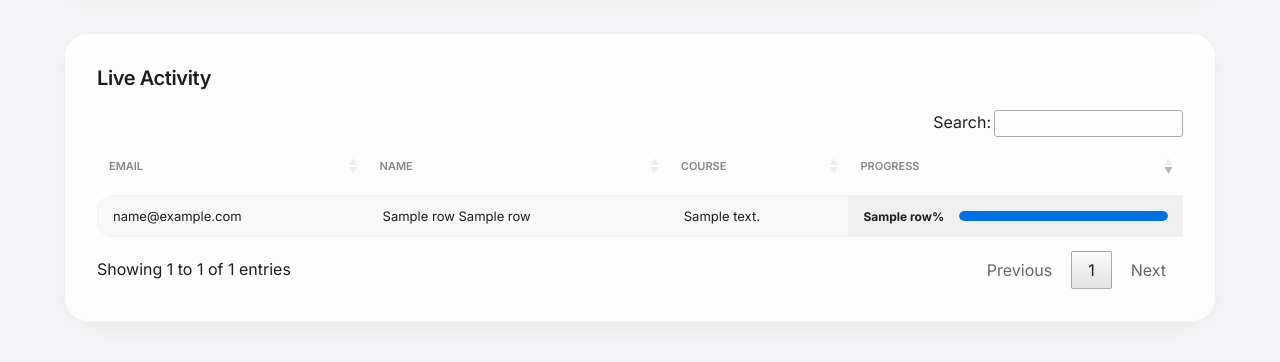
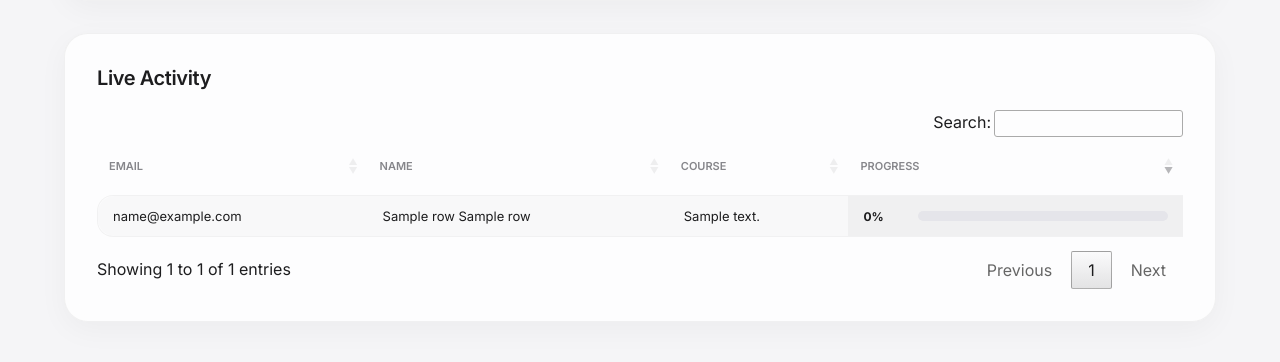
Before and after one commit to porpor075/STEM2, a Flask app: template templates/summary.html in a window 1280 px wide. Shown: the part 1782-2144 px from the top of the page. Run offline with Flask 3, Linux system fonts and the light colour scheme; the template is opened without the code that fills it: most values are stand-ins (such as "Sample title", 1, 10 or a date in 2020); some libraries are stand-ins or nearby versions.

Commit message:
Update summary.html

```diff
--- a/templates/summary.html
+++ b/templates/summary.html
@@ -249,19 +249,20 @@
             <tbody>
                 {% for row in all_users_list %}
                 <tr>
-                    <td>{{ row.Email }}</td>
-                    <td>{{ row['First Name'] }} {{ row['Last Name'] }}</td>
-                    <td>{{ row['Content Name'] }}</td>
+                    <td>{{ row.get('Email', '-') }}</td>
+                    <td>{{ row.get('First Name', '') }} {{ row.get('Last Name', '') }}</td>
+                    <td>{{ row.get('Content Name', '-') }}</td>
                     <td>
                         <div class="live-progress-wrapper">
-                            <span style="min-width: 40px; font-weight:700; font-size: 12px;">{{ row[latest_date] }}%</span>
+                            {% set prog = row.get(latest_date, 0) if latest_date else 0 %}
+                            <span style="min-width: 40px; font-weight:700; font-size: 12px;">{{ prog }}%</span>
                             <div class="live-progress-container">
-                                <div class="progress-bar-fill" style="width: {{ row[latest_date] }}%; background: {% if row[latest_date]|float == 100 %}var(--success){% elif row[latest_date]|float > 0 %}var(--primary){% else %}#dadce0{% endif %};"></div>
+                                <div class="progress-bar-fill" style="width: {{ prog }}%; background: {% if prog|float >= 100 %}var(--success){% elif prog|float > 0 %}var(--primary){% else %}#dadce0{% endif %};"></div>
                             </div>
                         </div>
                     </td>
-                    <td style="display:none;">{{ row['User_Status_Category'] }}</td>
-                    <td style="display:none;">{{ row['date_joined'] }}</td>
+                    <td style="display:none;">{{ row.get('User_Status_Category', 'all') }}</td>
+                    <td style="display:none;">{{ row.get('date_joined', '-') }}</td>
                 </tr>
                 {% endfor %}
             </tbody>
```
